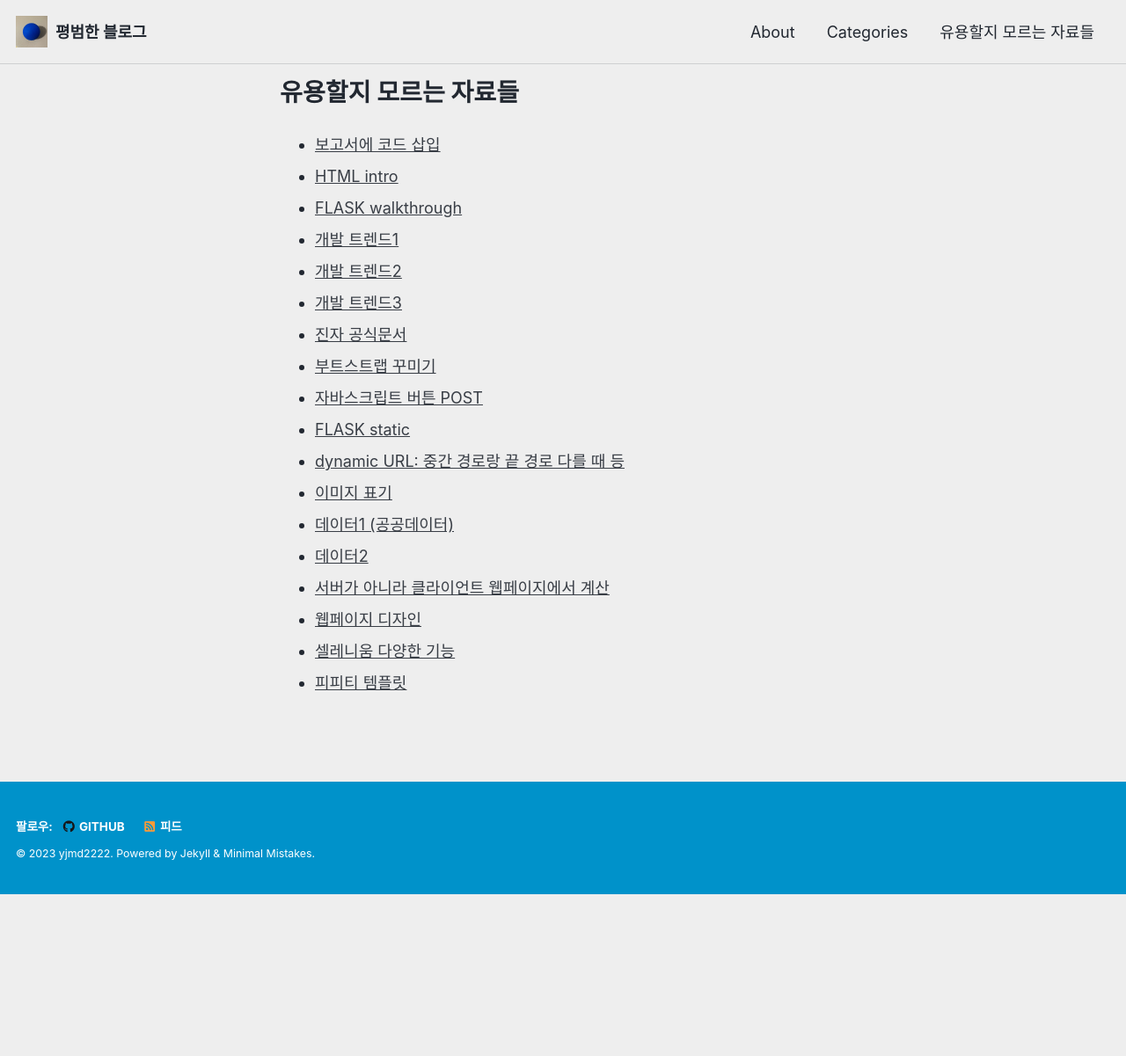
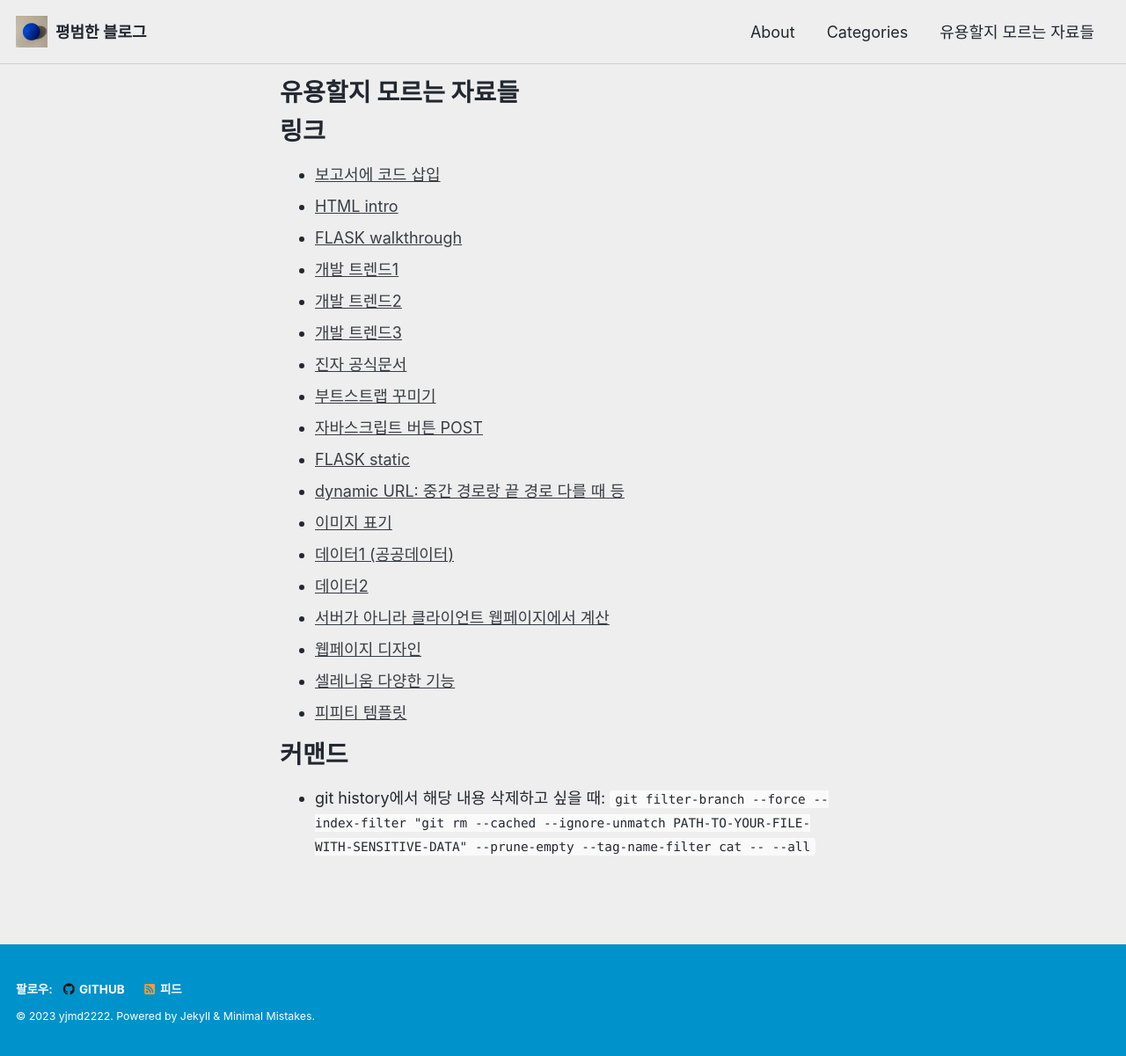
Before and after one commit to yjmd2222/yjmd2222.github.io, a Jekyll site: the page built from _pages/look-ups.md, in a window 1280 px wide. Shown: the whole page at 88% size. Built offline with Jekyll 4.4.1, drawn with Linux system fonts in a browser that asks for light colours; cached includes are drawn as plain includes; before the commit the page ends 1017 px from its top, so only the background shows below that.

Commit message:
Forgot to save

```diff
--- a/_pages/look-ups.md
+++ b/_pages/look-ups.md
@@ -4,6 +4,7 @@ permalink: /look-ups/
 layout: single
 ---
 
+# 링크
 - [보고서에 코드 삽입](https://carbon.now.sh/)
 - [HTML intro](http://www.tcpschool.com/html/intro)
 - [FLASK walkthrough](https://wikidocs.net/81048)
@@ -22,3 +23,6 @@ layout: single
 - [웹페이지 디자인](https://dribbble.com/)
 - [셀레니움 다양한 기능](https://chaelist.github.io/docs/webscraping/selenium/)
 - [피피티 템플릿](https://www.canva.com/ko_kr/)
+
+# 커맨드
+- git history에서 해당 내용 삭제하고 싶을 때: `git filter-branch --force --index-filter "git rm --cached --ignore-unmatch PATH-TO-YOUR-FILE-WITH-SENSITIVE-DATA" --prune-empty --tag-name-filter cat -- --all`
```
